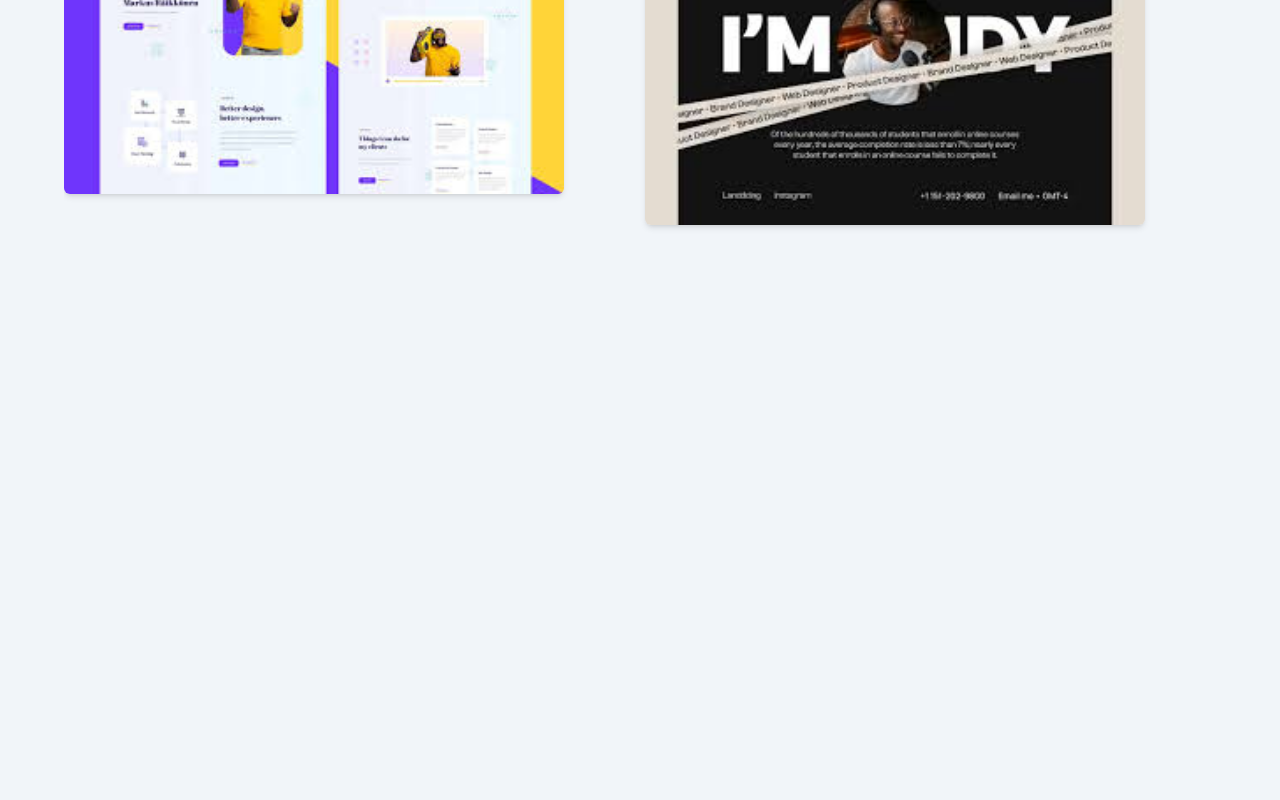
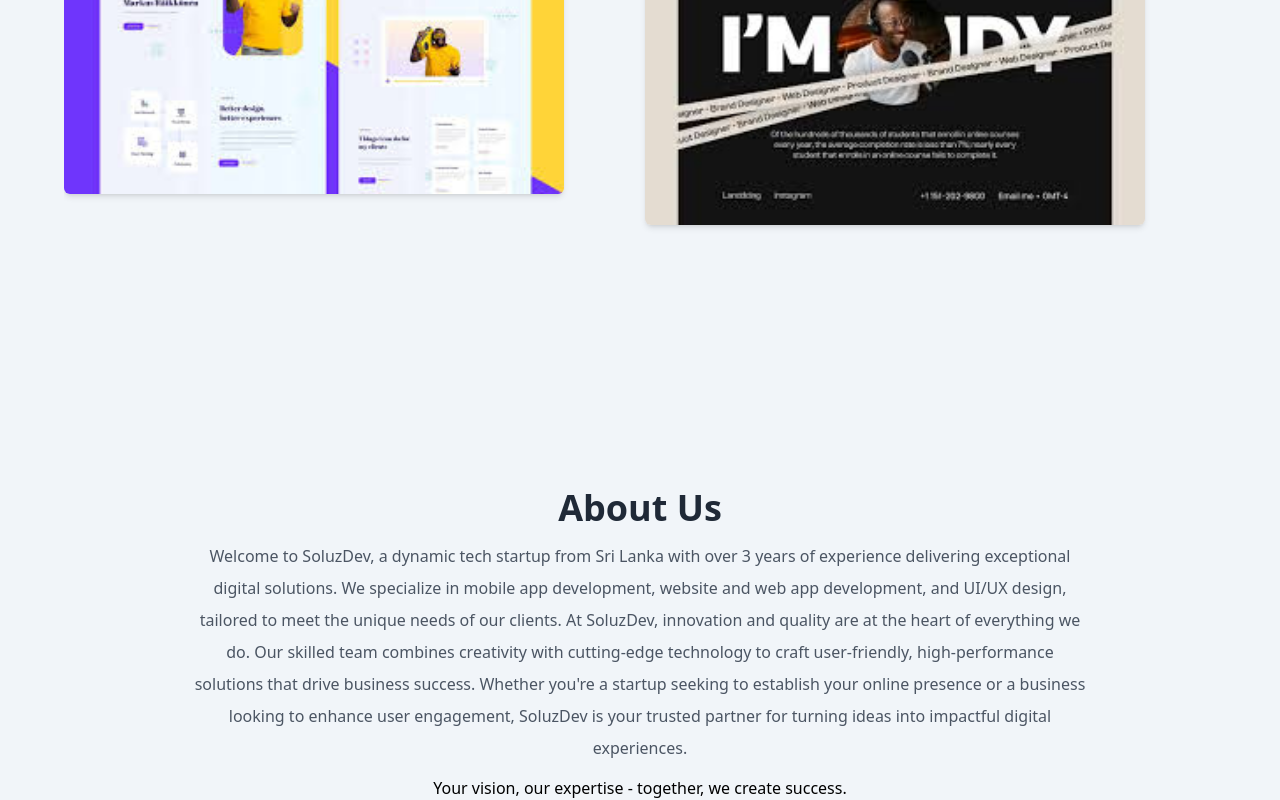
Before and after one commit to Aflal27/SoluzDev, a Next.js app: page / in a window 1280 px wide. Shown: the part 2535-3335 px from the top of the page. Before the commit the page ends 2823 px from the top, so only its background shows below. Built offline with nearby package versions, Linux system fonts and the light colour scheme.

Commit message:
completed about page

```diff
--- a/src/app/page.jsx
+++ b/src/app/page.jsx
@@ -1,3 +1,4 @@
+import About from "@/components/About";
 import Portfolio from "@/components/Portfolio";
 import Reviews from "@/components/Reviews";
 import Services from "@/components/Services";
@@ -23,6 +24,10 @@
         <div className="mt-[200px]">
           <Portfolio />
         </div>
+
+        <div className="mt-[200px]">
+          <About />
+        </div>
       </div>
     </div>
   );
--- /dev/null
+++ b/src/components/About.jsx
@@ -0,0 +1,29 @@
+import React from "react";
+
+export default function About() {
+  return (
+    <div>
+      <div className="flex flex-col items-center text-center mb-12">
+        <h1 className="text-3xl md:text-4xl font-bold text-gray-800 mb-3">
+          About Us
+        </h1>
+        <p className="text-gray-600 text-sm md:text-base leading-relaxed md:leading-loose max-w-4xl">
+          Welcome to SoluzDev, a dynamic tech startup from Sri Lanka with over 3
+          years of experience delivering exceptional digital solutions. We
+          specialize in mobile app development, website and web app development,
+          and UI/UX design, tailored to meet the unique needs of our clients. At
+          SoluzDev, innovation and quality are at the heart of everything we do.
+          Our skilled team combines creativity with cutting-edge technology to
+          craft user-friendly, high-performance solutions that drive business
+          success. Whether you're a startup seeking to establish your online
+          presence or a business looking to enhance user engagement, SoluzDev is
+          your trusted partner for turning ideas into impactful digital
+          experiences.
+        </p>
+        <p className=" mt-3">
+          Your vision, our expertise - together, we create success.
+        </p>
+      </div>
+    </div>
+  );
+}
```
